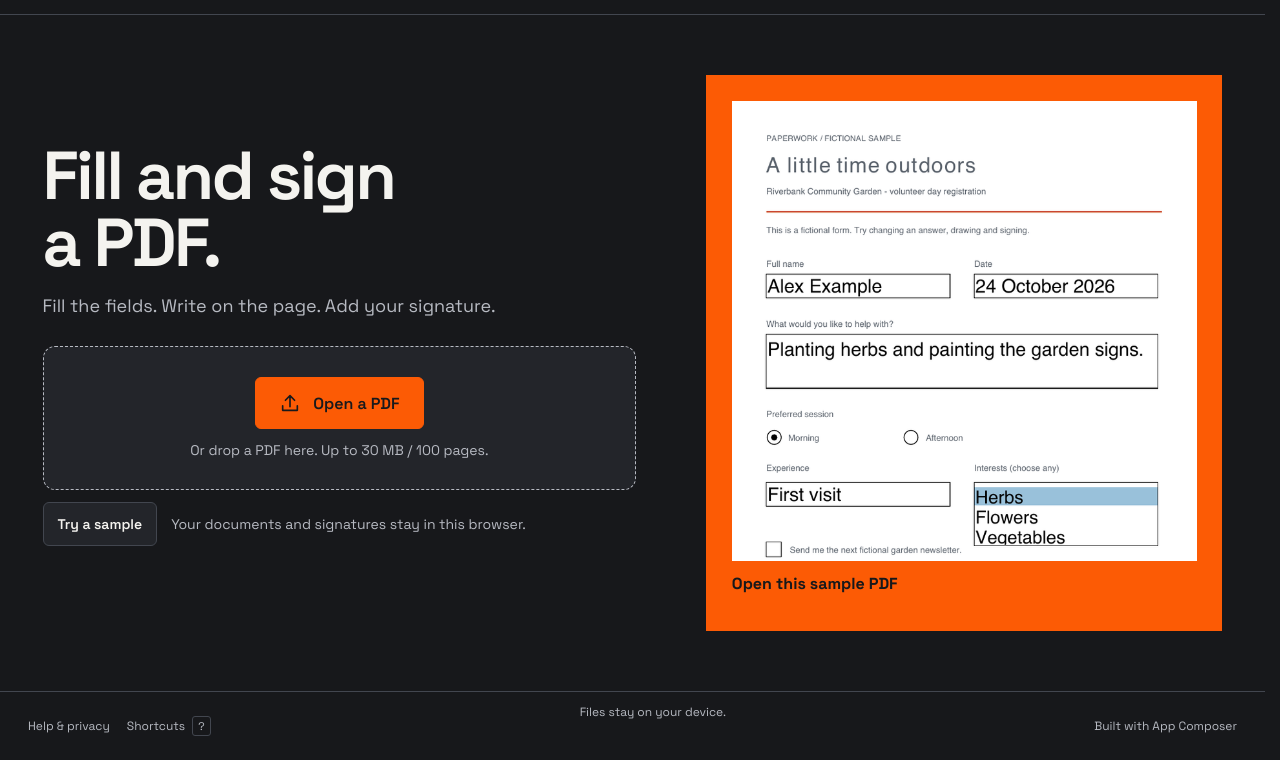
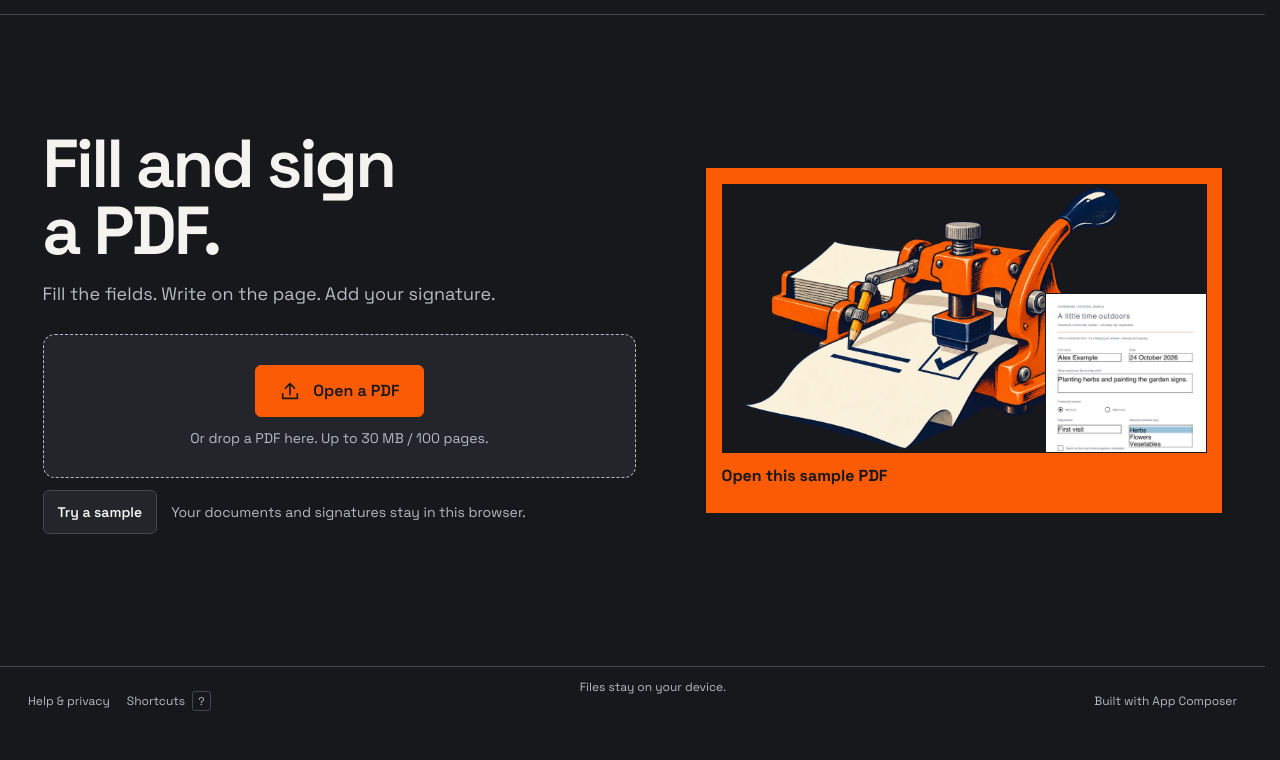
Before and after one commit to loftwah/app-composer-paperwork, a website built with Vite: page index.html in a window 1280 px wide. Shown: the part 65-825 px from the top of the page. After the commit the page ends 800 px from the top, so only its background shows below. Built offline with nearby package versions, Linux system fonts and the light colour scheme.

Commit message:
Pair Paperwork’s press with the actual sample (#70)
Co-authored-by: Worker <worker@minimax.local>

```diff
--- a/index.html
+++ b/index.html
@@ -117,13 +117,12 @@
           </div>
         </div>
         <figure class="sample-preview">
-          <img
-            src="/artwork/garden-form-preview-20261128.webp"
-            width="720"
-            height="713"
-            alt="The first page of the fictional Community Garden Volunteer Form, with fillable name and availability fields."
-            fetchpriority="high"
-          />
+          <div class="sample-preview-stage">
+            <img class="sample-press" src="/artwork/press-20261024.webp" width="1152" height="768"
+              alt="An orange stamp press and pencil arm mark a sheet of paper." fetchpriority="high" />
+            <img class="sample-document" src="/artwork/garden-form-preview-20261128.webp" width="720" height="713"
+              alt="The actual fictional Community Garden Volunteer Form." />
+          </div>
           <figcaption><a href="/?sample=garden">Open this sample PDF</a></figcaption>
         </figure>
       </section>
--- a/src/style.css
+++ b/src/style.css
@@ -1766,19 +1766,29 @@ body:not(.has-document) :is(#more-actions, .mobile-history) {
   }
 }
 
-/* The first page of the sample is the preview of the work itself. */
 .welcome .sample-preview {
   min-width: 0;
   margin: 0;
-  padding: clamp(.85rem, 2vw, 1.6rem);
+  padding: clamp(.55rem, 1.2vw, 1rem);
   background: #fc5b05;
   color: #17181b;
+}
+.sample-preview-stage {
+  display: grid;
+  grid-template-columns: repeat(12, minmax(0, 1fr));
+  align-items: end;
+  background: #17181b;
 }
 .sample-preview img {
   display: block;
   width: 100%;
   height: auto;
+}
+.sample-preview .sample-press { grid-area: 1 / 1 / 2 / 11; }
+.sample-preview .sample-document {
+  grid-area: 1 / 9 / 2 / 13;
   background: #fff;
+  border: 1px solid #17181b;
 }
 .sample-preview figcaption a,
 .sample-preview figcaption a:hover {
```
